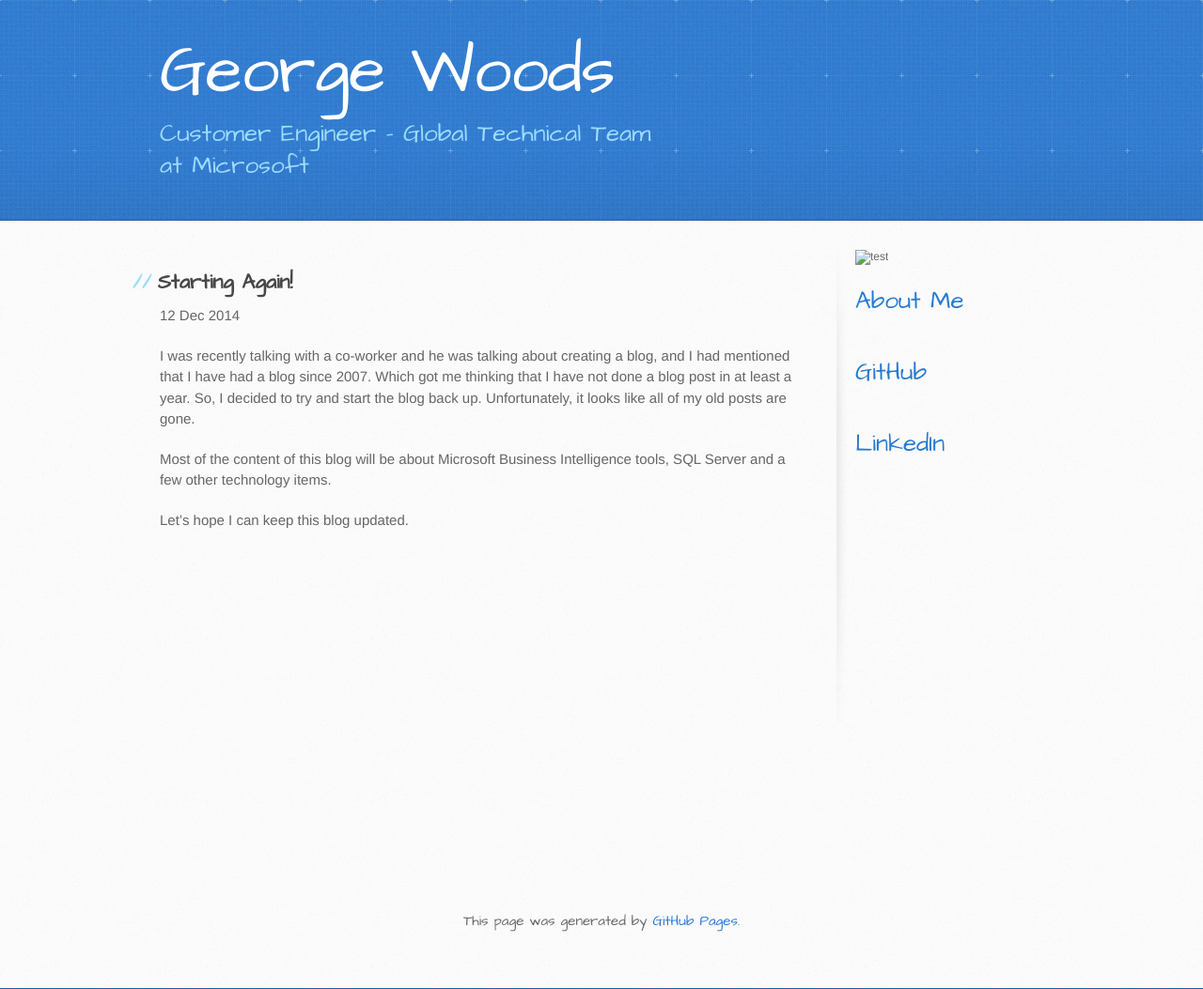
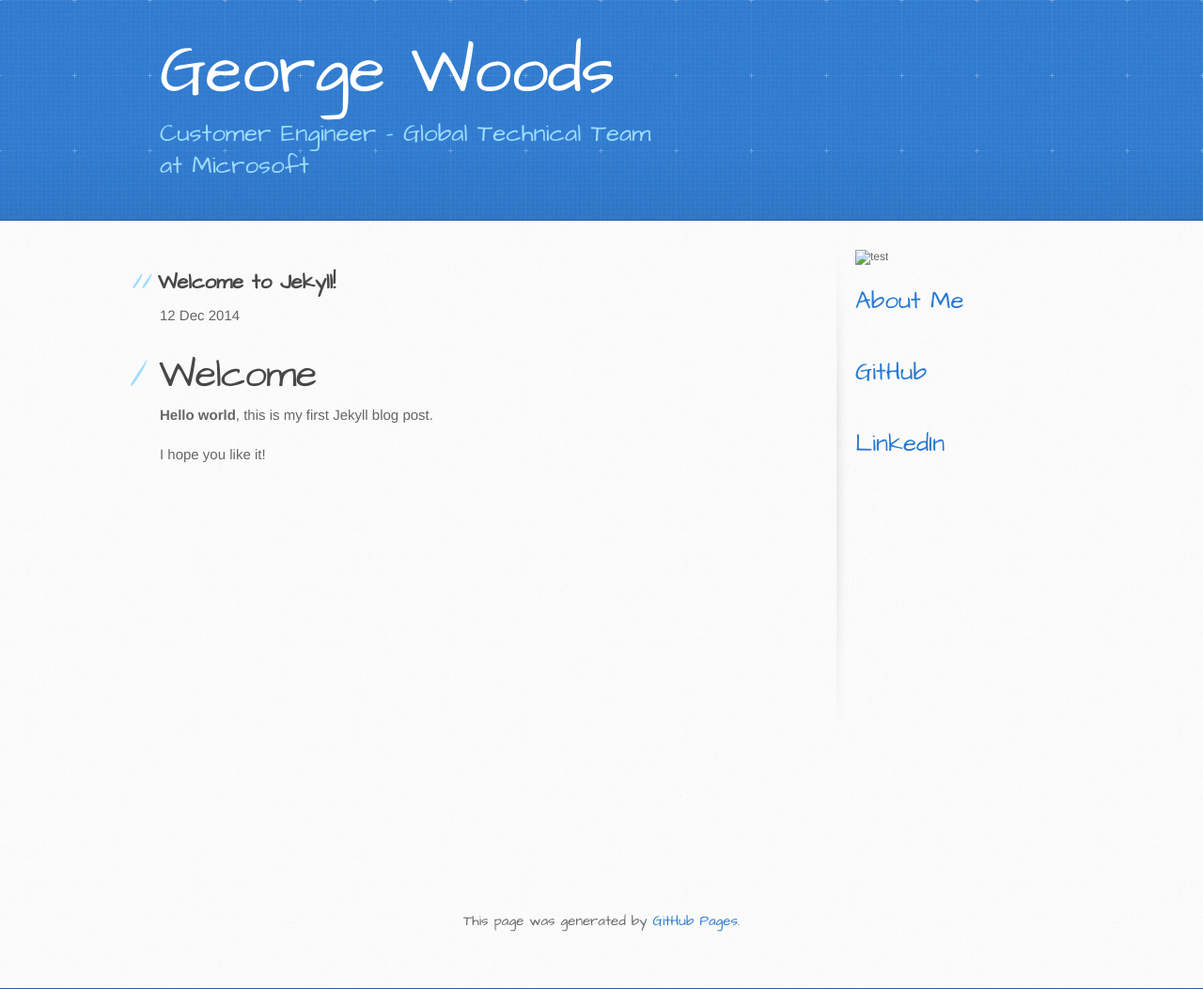
Before and after one commit to gvwoods/gvwoods.github.io, a Jekyll site: the page built from _posts/2014-12-12-starting-again.md, in a window 1280 px wide. Shown: the whole page at 94% size. Built offline with Jekyll 4.4.1, drawn with Linux system fonts in a browser that asks for light colours.

Commit message:
Update 2014-12-12-starting-again.md

```diff
--- a/_posts/2014-12-12-starting-again.md
+++ b/_posts/2014-12-12-starting-again.md
@@ -1,10 +1,10 @@
 ---
-title: Starting Again!
 layout: post
+title:  "Welcome to Jekyll!"
+---
 
----
-I was recently talking with a co-worker and he was talking about creating a blog, and I had mentioned that I have had a blog since 2007. Which got me thinking that I have not done a blog post in at least a year. So, I decided to try and start the blog back up. Unfortunately, it looks like all of my old posts are gone.
+# Welcome
 
-Most of the content of this blog will be about Microsoft Business Intelligence tools, SQL Server and a few other technology items.
+**Hello world**, this is my first Jekyll blog post.
 
-Let&#8217;s hope I can keep this blog updated.
+I hope you like it!
```
